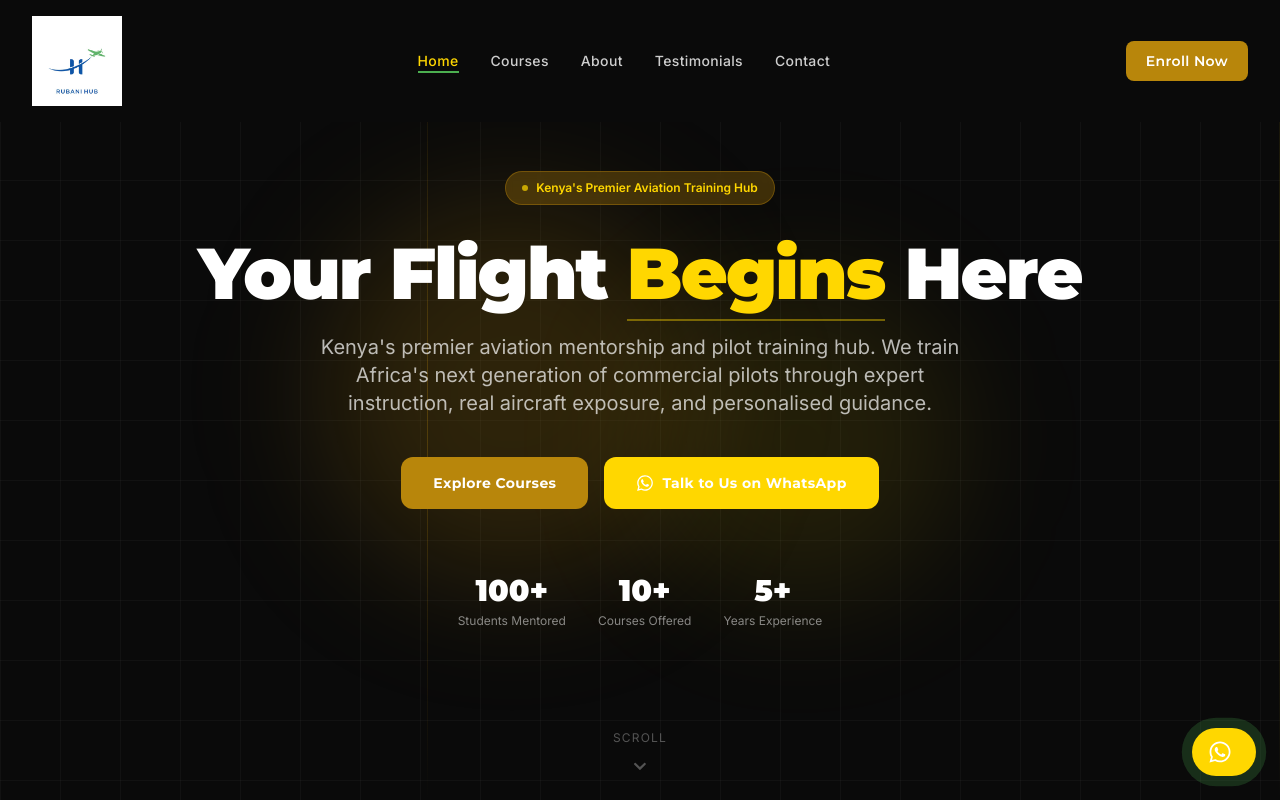
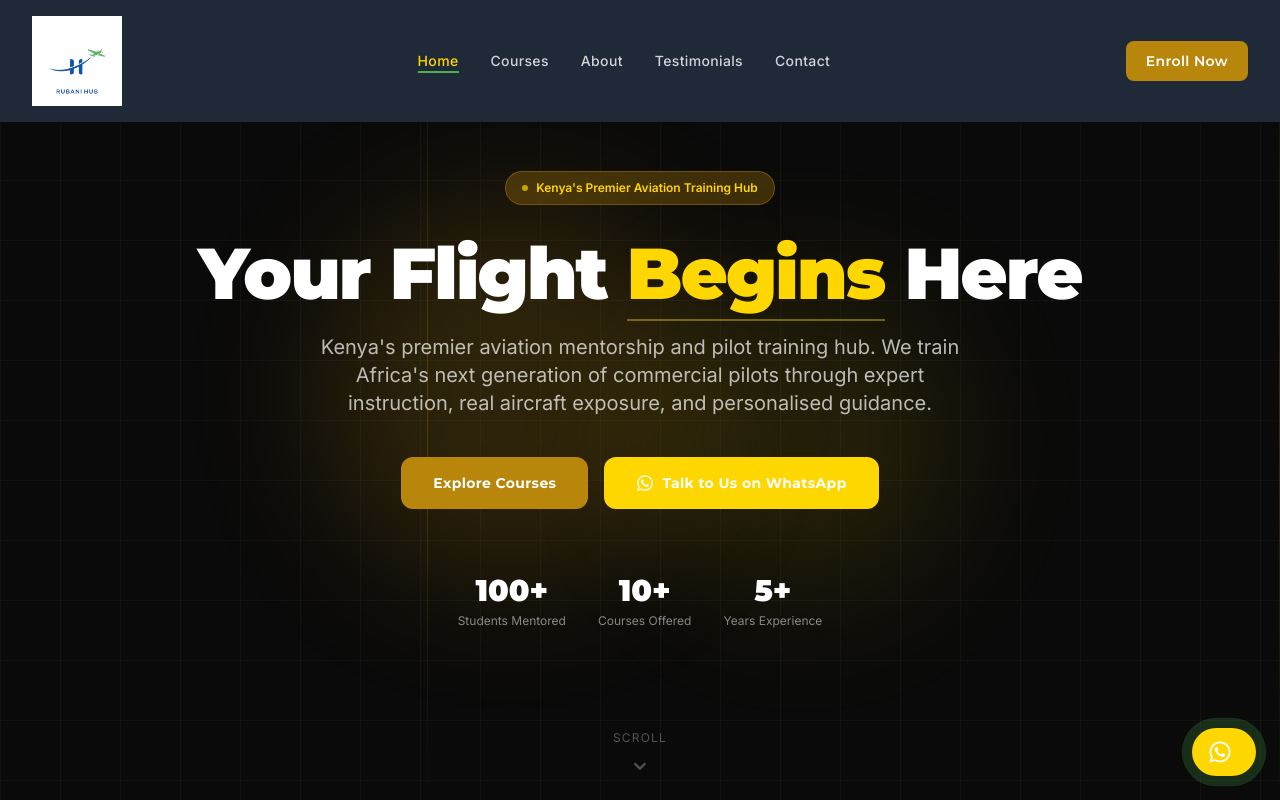
Before and after one commit to Tag-star/rubani-hub, a Next.js app: page / in a window 1280 px wide. Shown: the top 800 px of the page. Built offline with nearby package versions, Linux system fonts and the light colour scheme.

Commit message:
Update Navbar.tsx

```diff
--- a/components/Navbar.tsx
+++ b/components/Navbar.tsx
@@ -37,8 +37,8 @@ export default function Navbar() {
         transition={{ duration: 0.6, ease: "easeOut" }}
         className={`fixed top-0 left-0 right-0 z-50 transition-all duration-500 ${
           scrolled
-            ? "bg-brand-navy backdrop-blur-md shadow-2xl shadow-brand-navy/30 py-2"
-            : "bg-brand-navy py-4"
+            ? "bg-gray-900 backdrop-blur-md shadow-2xl shadow-black/30 py-2"
+            : "bg-gray-800 py-4"
         }`}
       >
         <div className="max-w-7xl mx-auto px-4 sm:px-6 lg:px-8">
```
